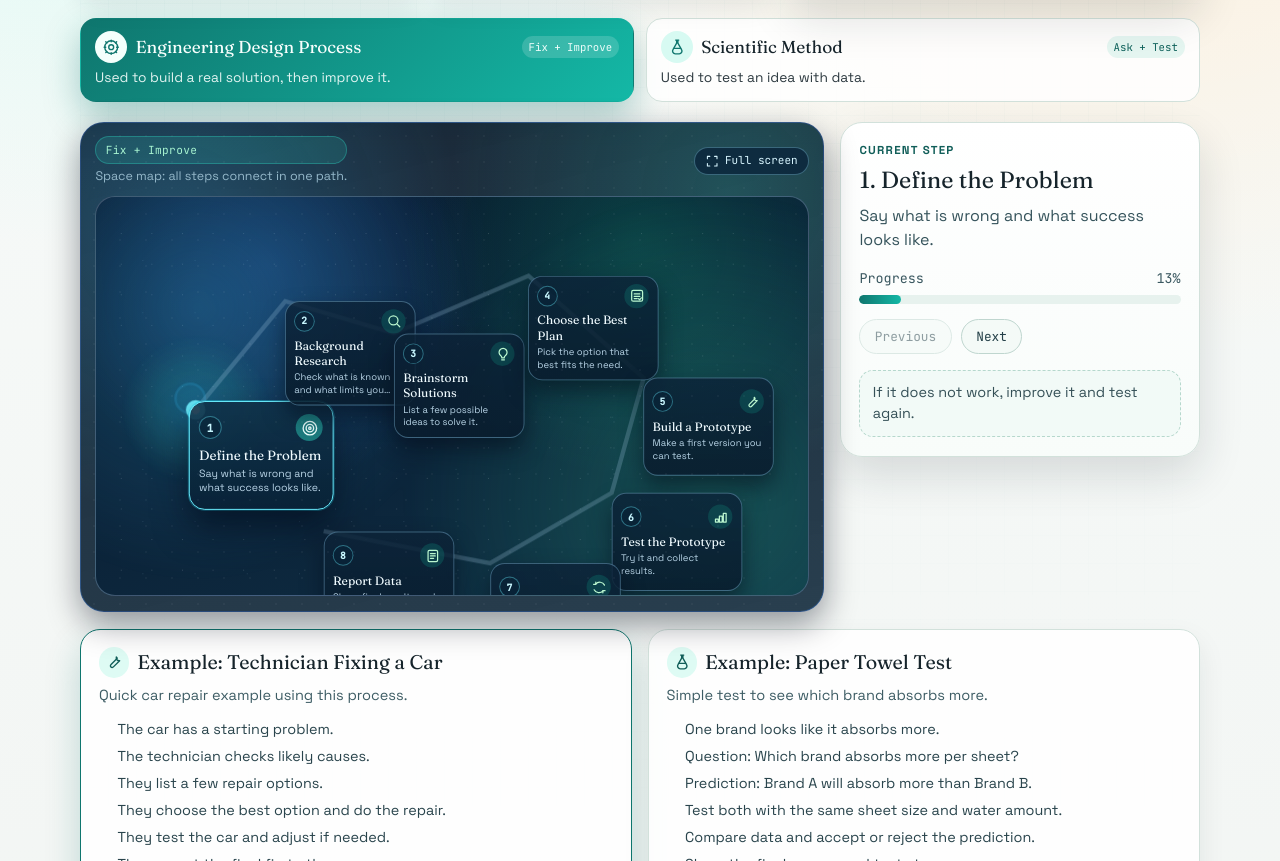
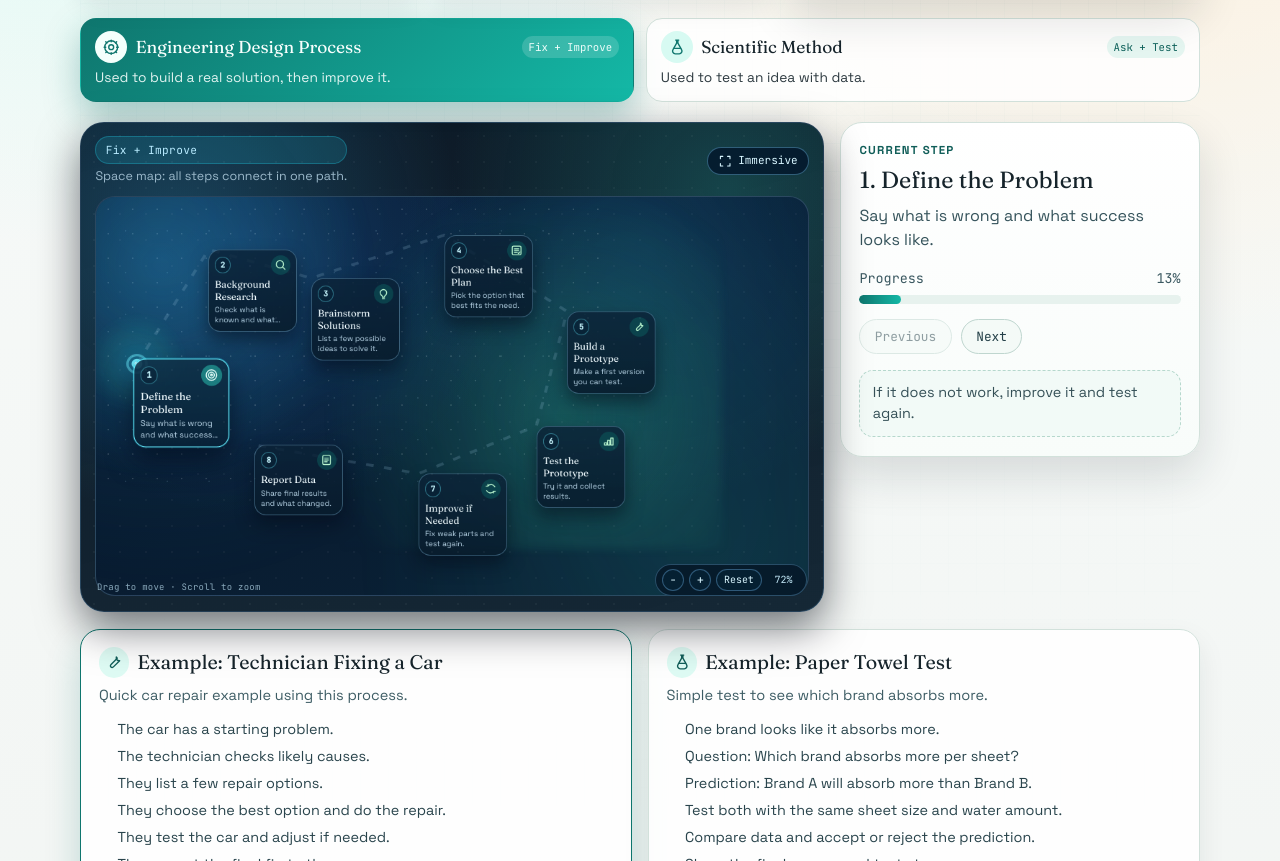
Before and after one commit to rozecash/SNC1W-site-builder, a Next.js app: page / in a window 1280 px wide. Shown: the part 417-1278 px from the top of the page. Built offline with nearby package versions, Linux system fonts and the light colour scheme.

Commit message:
Add immersive fullscreen map with drag and zoom controls

```diff
--- a/app/globals.css
+++ b/app/globals.css
@@ -397,7 +397,12 @@ button:focus-visible {
 .space-map-shell.is-fullscreen {
   position: fixed;
   inset: 0;
-  z-index: 110;
+  z-index: 180;
+  background: radial-gradient(
+    circle at 50% 22%,
+    rgba(4, 28, 45, 0.72) 0%,
+    rgba(0, 9, 19, 0.94) 70%
+  );
 }
 
 .space-diagram {
@@ -406,15 +411,11 @@ button:focus-visible {
   flex-direction: column;
   gap: 0.7rem;
   view-transition-name: space-map;
-  border: 1px solid rgba(59, 130, 246, 0.32);
+  border: 1px solid rgba(86, 144, 195, 0.28);
   border-radius: 24px;
   padding: 0.85rem 0.9rem 0.95rem;
-  background: linear-gradient(
-    165deg,
-    rgba(7, 24, 42, 0.9) 0%,
-    rgba(8, 35, 54, 0.85) 100%
-  );
-  box-shadow: 0 12px 32px rgba(3, 10, 24, 0.42);
+  background: linear-gradient(165deg, rgba(2, 16, 30, 0.95) 0%, rgba(3, 24, 39, 0.92) 100%);
+  box-shadow: 0 16px 42px rgba(1, 7, 17, 0.55);
   overflow: hidden;
   transition:
     border-radius 520ms cubic-bezier(0.22, 1, 0.36, 1),
@@ -427,7 +428,7 @@ button:focus-visible {
   min-height: 100%;
   border-radius: 0;
   border: none;
-  padding: 1rem 1.15rem 1.35rem;
+  padding: 1rem 1.2rem 1.15rem;
   box-shadow: none;
 }
 
@@ -457,13 +458,33 @@ button:focus-visible {
   width: 100%;
   aspect-ratio: 100 / 56;
   border-radius: 20px;
-  border: 1px solid rgba(149, 182, 209, 0.38);
+  border: 1px solid rgba(100, 140, 170, 0.36);
   background:
-    radial-gradient(circle at 24% 17%, rgba(59, 130, 246, 0.24) 0%, transparent 35%),
-    radial-gradient(circle at 76% 12%, rgba(16, 185, 129, 0.22) 0%, transparent 36%),
-    linear-gradient(160deg, #071527 0%, #0b2238 47%, #0f2f44 100%);
+    radial-gradient(circle at 22% 15%, rgba(44, 104, 196, 0.22) 0%, transparent 40%),
+    radial-gradient(circle at 78% 13%, rgba(25, 132, 140, 0.2) 0%, transparent 39%),
+    linear-gradient(160deg, #031021 0%, #081a2f 45%, #0b2337 100%);
   overflow: hidden;
   isolation: isolate;
+  cursor: grab;
+  touch-action: none;
+}
+
+.space-viewport.is-panning {
+  cursor: grabbing;
+}
+
+.space-viewport::before {
+  content: "";
+  position: absolute;
+  inset: -35%;
+  background:
+    radial-gradient(circle at 28% 24%, rgba(56, 189, 248, 0.22) 0%, transparent 35%),
+    radial-gradient(circle at 72% 74%, rgba(45, 212, 191, 0.17) 0%, transparent 33%),
+    radial-gradient(circle at 65% 28%, rgba(59, 130, 246, 0.16) 0%, transparent 36%);
+  filter: blur(34px);
+  animation: space-color-shift 16s ease-in-out infinite alternate;
+  pointer-events: none;
+  z-index: 0;
 }
 
 .space-map-shell.is-fullscreen .space-viewport {
@@ -477,16 +498,17 @@ button:focus-visible {
   position: relative;
   width: 100%;
   height: 100%;
-  --map-scale: 0.9;
-  transform-origin: var(--focus-x) var(--focus-y);
-  transform: scale(var(--map-scale));
+  --map-scale: 0.72;
+  --map-translate-x: 0px;
+  --map-translate-y: 0px;
+  transform-origin: 0 0;
+  transform: translate(var(--map-translate-x), var(--map-translate-y))
+    scale(var(--map-scale));
   transition:
-    transform 760ms cubic-bezier(0.22, 1, 0.36, 1),
-    transform-origin 760ms cubic-bezier(0.22, 1, 0.36, 1);
-}
-
-.space-map-shell.is-fullscreen .space-canvas {
-  --map-scale: 1.02;
+    transform 340ms cubic-bezier(0.22, 1, 0.36, 1),
+    filter 280ms ease;
+  will-change: transform;
+  z-index: 1;
 }
 
 .space-canvas::before {
@@ -515,12 +537,12 @@ button:focus-visible {
     radial-gradient(circle at 79% 68%, rgba(52, 211, 153, 0.24) 0%, transparent 37%);
   filter: blur(6px);
   pointer-events: none;
-  animation: nebula-drift 9s ease-in-out infinite alternate;
+  animation: nebula-drift 14s ease-in-out infinite alternate;
 }
 
 .space-focus {
   position: absolute;
-  width: 10.5rem;
+  width: 9rem;
   aspect-ratio: 1 / 1;
   border-radius: 999px;
   transform: translate(-50%, -50%);
@@ -548,35 +570,35 @@ button:focus-visible {
 
 .space-link-base {
   fill: none;
-  stroke: rgba(170, 209, 232, 0.24);
-  stroke-width: 0.68;
+  stroke: rgba(159, 201, 225, 0.2);
+  stroke-width: 0.6;
+  stroke-dasharray: 0.8 1.1;
 }
 
 .space-link-progress {
   fill: none;
   stroke: url(#spaceLinkGradient);
-  stroke-width: 0.82;
+  stroke-width: 0.9;
   stroke-linecap: round;
   stroke-linejoin: round;
   transition: stroke-dasharray 620ms cubic-bezier(0.22, 1, 0.36, 1);
-  filter: drop-shadow(0 0 6px rgba(34, 211, 238, 0.54));
+  filter: drop-shadow(0 0 5px rgba(34, 211, 238, 0.46));
 }
 
 .space-tracker-dot {
-  fill: #ffffff;
-  stroke: #67e8f9;
-  stroke-width: 0.85;
-  filter: drop-shadow(0 0 5px rgba(103, 232, 249, 0.74));
+  fill: #e9fbff;
+  stroke: #6ee7f9;
+  stroke-width: 0.6;
+  filter: drop-shadow(0 0 4px rgba(103, 232, 249, 0.5));
   transition:
     cx 460ms cubic-bezier(0.22, 1, 0.36, 1),
     cy 460ms cubic-bezier(0.22, 1, 0.36, 1);
 }
 
-.space-tracker-pulse {
-  fill: rgba(56, 189, 248, 0.16);
-  stroke: rgba(56, 189, 248, 0.44);
-  stroke-width: 0.42;
-  animation: tracker-pulse 1.9s ease-in-out infinite;
+.space-tracker-ring {
+  fill: rgba(56, 189, 248, 0.08);
+  stroke: rgba(103, 232, 249, 0.5);
+  stroke-width: 0.5;
   transition:
     cx 460ms cubic-bezier(0.22, 1, 0.36, 1),
     cy 460ms cubic-bezier(0.22, 1, 0.36, 1);
@@ -599,8 +621,8 @@ button:focus-visible {
 }
 
 .space-node {
-  width: clamp(7.4rem, 11.3vw, 10rem);
-  min-height: 6.8rem;
+  width: clamp(6.3rem, 9.6vw, 8.2rem);
+  min-height: 5.8rem;
   border: 1px solid rgba(121, 175, 208, 0.46);
   background: linear-gradient(
     180deg,
@@ -609,7 +631,7 @@ button:focus-visible {
   );
   color: #ebf8ff;
   border-radius: 16px;
-  padding: 0.48rem 0.58rem 0.58rem;
+  padding: 0.42rem 0.5rem 0.5rem;
   text-align: left;
   cursor: pointer;
   box-shadow: 0 12px 24px rgba(3, 10, 24, 0.5);
@@ -625,7 +647,7 @@ button:focus-visible {
 }
 
 .space-node.active {
-  transform: translateY(-4px) scale(1.11);
+  transform: translateY(-3px) scale(1.08);
   border-color: #67e8f9;
   box-shadow:
     0 18px 34px rgba(2, 8, 24, 0.6),
@@ -638,8 +660,8 @@ button:focus-visible {
 }
 
 .space-map-shell.is-fullscreen .space-node {
-  width: clamp(9rem, 13vw, 13rem);
-  min-height: clamp(7.2rem, 11vh, 9.5rem);
+  width: clamp(7.3rem, 11vw, 9.2rem);
+  min-height: clamp(6.1rem, 8vh, 7.9rem);
 }
 
 .space-node.done {
@@ -720,9 +742,9 @@ button:focus-visible {
   display: inline-flex;
   align-items: center;
   border-radius: 999px;
-  background: rgba(45, 212, 191, 0.16);
-  color: #a7f3d0;
-  border: 1px solid rgba(45, 212, 191, 0.35);
+  background: rgba(34, 211, 238, 0.14);
+  color: #b8ebff;
+  border: 1px solid rgba(34, 211, 238, 0.28);
   font-family: var(--font-jet-mono), monospace;
   font-size: 0.7rem;
   letter-spacing: 0.03em;
@@ -731,16 +753,16 @@ button:focus-visible {
 
 .diagram-label p {
   margin: 0;
-  color: #95b8ca;
+  color: #9cb9cb;
   font-size: 0.78rem;
   line-height: 1.35;
 }
 
 .map-mode-btn {
-  border: 1px solid rgba(125, 196, 216, 0.4);
+  border: 1px solid rgba(104, 177, 216, 0.44);
   border-radius: 999px;
   padding: 0.35rem 0.62rem;
-  background: rgba(10, 37, 59, 0.8);
+  background: rgba(6, 28, 47, 0.92);
   color: #d8f6ff;
   display: inline-flex;
   align-items: center;
@@ -759,7 +781,69 @@ button:focus-visible {
 .map-mode-btn:hover {
   transform: translateY(-2px);
   border-color: rgba(103, 232, 249, 0.62);
-  background: rgba(11, 47, 73, 0.92);
+  background: rgba(8, 39, 63, 0.96);
+}
+
+.map-controls {
+  position: absolute;
+  right: 1rem;
+  bottom: 0.94rem;
+  z-index: 5;
+  display: inline-flex;
+  align-items: center;
+  gap: 0.32rem;
+  padding: 0.24rem 0.36rem;
+  border-radius: 999px;
+  border: 1px solid rgba(103, 168, 214, 0.35);
+  background: rgba(5, 23, 38, 0.82);
+  backdrop-filter: blur(6px);
+}
+
+.map-mini-btn {
+  border: 1px solid rgba(103, 168, 214, 0.42);
+  border-radius: 999px;
+  background: rgba(6, 33, 53, 0.88);
+  color: #d9f6ff;
+  width: 1.38rem;
+  height: 1.38rem;
+  display: grid;
+  place-items: center;
+  font-family: var(--font-jet-mono), monospace;
+  font-size: 0.75rem;
+  line-height: 1;
+  cursor: pointer;
+}
+
+.map-mini-btn.reset {
+  width: auto;
+  min-width: 2.5rem;
+  padding: 0 0.42rem;
+  font-size: 0.62rem;
+}
+
+.map-mini-btn:hover {
+  border-color: rgba(103, 232, 249, 0.7);
+}
+
+.map-zoom-readout {
+  color: #c3e8f8;
+  font-family: var(--font-jet-mono), monospace;
+  font-size: 0.62rem;
+  min-width: 2.1rem;
+  text-align: center;
+}
+
+.map-hint {
+  position: absolute;
+  left: 1rem;
+  bottom: 1rem;
+  margin: 0;
+  color: #8aa9bb;
+  font-family: var(--font-jet-mono), monospace;
+  font-size: 0.56rem;
+  letter-spacing: 0.03em;
+  z-index: 5;
+  pointer-events: none;
 }
 
 .mode-icon {
@@ -1068,15 +1152,14 @@ button:focus-visible {
   }
 }
 
-@keyframes tracker-pulse {
-  0%,
+@keyframes space-color-shift {
+  0% {
+    transform: translate3d(-3%, -1%, 0) scale(1);
+    opacity: 0.82;
+  }
   100% {
-    opacity: 0.42;
-    transform: scale(0.94);
-  }
-  50% {
-    opacity: 0.9;
-    transform: scale(1.1);
+    transform: translate3d(2%, 2%, 0) scale(1.08);
+    opacity: 0.6;
   }
 }
 
@@ -1115,33 +1198,56 @@ button:focus-visible {
     display: none;
   }
 
-  .space-canvas {
-    --map-scale: 0.9;
-  }
-
   .space-focus {
-    width: 8.9rem;
+    width: 6.8rem;
   }
 
   .space-node {
-    width: clamp(5.3rem, 20vw, 6.6rem);
-    min-height: 4.9rem;
-    padding: 0.34rem 0.38rem 0.42rem;
+    width: clamp(5.2rem, 20vw, 6rem);
+    min-height: 4.6rem;
+    padding: 0.3rem 0.34rem 0.38rem;
   }
 
   .space-map-shell.is-fullscreen .space-node {
-    width: clamp(6.9rem, 19vw, 8.2rem);
-    min-height: 5.8rem;
+    width: clamp(6.2rem, 19vw, 7.4rem);
+    min-height: 5.1rem;
   }
 
   .space-node h3 {
-    font-size: 0.69rem;
+    font-size: 0.66rem;
   }
 
   .space-node p {
-    font-size: 0.58rem;
+    font-size: 0.54rem;
     -webkit-line-clamp: 1;
     line-clamp: 1;
+  }
+
+  .map-controls {
+    right: 0.62rem;
+    bottom: 0.62rem;
+    gap: 0.22rem;
+    padding: 0.18rem 0.24rem;
+  }
+
+  .map-mini-btn {
+    width: 1.24rem;
+    height: 1.24rem;
+    font-size: 0.68rem;
+  }
+
+  .map-mini-btn.reset {
+    min-width: 2.05rem;
+    font-size: 0.57rem;
+  }
+
+  .map-zoom-readout {
+    min-width: 1.8rem;
+    font-size: 0.55rem;
+  }
+
+  .map-hint {
+    display: none;
   }
 
   .examples {
--- a/app/page.tsx
+++ b/app/page.tsx
@@ -1,7 +1,12 @@
 "use client";
 
-import { useEffect, useState } from "react";
-import type { CSSProperties, ReactNode } from "react";
+import { useEffect, useRef, useState } from "react";
+import type {
+  CSSProperties,
+  PointerEvent as ReactPointerEvent,
+  ReactNode,
+  WheelEvent as ReactWheelEvent,
+} from "react";
 
 type ProcessId = "engineering" | "scientific";
 type IconName =
@@ -176,6 +181,13 @@ const processData: Record<ProcessId, ProcessContent> = {
 };
 
 const processOrder: ProcessId[] = ["engineering", "scientific"];
+const MIN_MAP_ZOOM = 0.58;
+const MAX_MAP_ZOOM = 1.36;
+const INITIAL_MAP_ZOOM = 0.72;
+const ZOOM_STEP = 0.1;
+
+const clampValue = (value: number, min: number, max: number) =>
+  Math.min(max, Math.max(min, value));
 
 function Icon({ name }: { name: IconName }) {
   const sharedProps = {
@@ -321,31 +333,33 @@ export default function Home() {
   const [activeProcess, setActiveProcess] = useState<ProcessId>("engineering");
   const [activeStep, setActiveStep] = useState(0);
   const [isMapExpanded, setIsMapExpanded] = useState(false);
+  const [isBrowserFullscreen, setIsBrowserFullscreen] = useState(false);
+  const [mapZoom, setMapZoom] = useState(INITIAL_MAP_ZOOM);
+  const [mapPan, setMapPan] = useState({ x: 0, y: 0 });
+  const [isPanning, setIsPanning] = useState(false);
+  const viewportRef = useRef<HTMLDivElement | null>(null);
+  const mapShellRef = useRef<HTMLDivElement | null>(null);
+  const panStartRef = useRef<{
+    pointerId: number;
+    startX: number;
+    startY: number;
+    startPanX: number;
+    startPanY: number;
+  } | null>(null);
 
   const currentProcess = processData[activeProcess];
   const step = currentProcess.steps[activeStep];
-  const mapHeight = 56;
-  const normalPoints = [
-    { x: 14, y: 30 },
-    { x: 28, y: 13 },
-    { x: 45, y: 18 },
-    { x: 66, y: 9 },
-    { x: 84, y: 25 },
-    { x: 79, y: 43 },
-    { x: 60, y: 54 },
-    { x: 34, y: 49 },
+  const mapHeight = 60;
+  const diagramPoints = [
+    { x: 8, y: 35 },
+    { x: 22, y: 11 },
+    { x: 42, y: 17 },
+    { x: 68, y: 8 },
+    { x: 92, y: 24 },
+    { x: 86, y: 48 },
+    { x: 63, y: 58 },
+    { x: 31, y: 52 },
   ] as const;
-  const expandedPoints = [
-    { x: 11, y: 31 },
-    { x: 24, y: 11 },
-    { x: 42, y: 16 },
-    { x: 65, y: 7 },
-    { x: 89, y: 23 },
-    { x: 83, y: 44 },
-    { x: 62, y: 55 },
-    { x: 31, y: 50 },
-  ] as const;
-  const diagramPoints = isMapExpanded ? expandedPoints : normalPoints;
   const getTopPercent = (y: number) => (y / mapHeight) * 100;
   const spacePath = diagramPoints
     .map((point, index) =>
@@ -360,23 +374,159 @@ export default function Home() {
       ? (activeStep / (currentProcess.steps.length - 1)) * 100
       : 0;
   const trackerPoint = diagramPoints[activeStep] ?? diagramPoints[0];
-  const mapFocus = {
-    "--focus-x": `${trackerPoint.x}%`,
-    "--focus-y": `${getTopPercent(trackerPoint.y)}%`,
+  const mapTransformStyle = {
+    "--map-translate-x": `${mapPan.x}px`,
+    "--map-translate-y": `${mapPan.y}px`,
+    "--map-scale": `${mapZoom}`,
   } as CSSProperties;
+
+  const clampPanToViewport = (
+    nextPan: { x: number; y: number },
+    zoomValue: number,
+  ) => {
+    const viewport = viewportRef.current;
+    if (!viewport) {
+      return nextPan;
+    }
+    const width = viewport.clientWidth;
+    const height = viewport.clientHeight;
+    const limitX = Math.max(74, width * (zoomValue > 1 ? zoomValue - 0.08 : 0.2));
+    const limitY = Math.max(56, height * (zoomValue > 1 ? zoomValue - 0.08 : 0.2));
+
+    return {
+      x: clampValue(nextPan.x, -limitX, limitX),
+      y: clampValue(nextPan.y, -limitY, limitY),
+    };
+  };
+
+  const zoomAtPoint = (nextZoom: number, clientX: number, clientY: number) => {
+    const viewport = viewportRef.current;
+    if (!viewport) {
+      setMapZoom(nextZoom);
+      return;
+    }
+
+    const rect = viewport.getBoundingClientRect();
+    const localX = clientX - rect.left;
+    const localY = clientY - rect.top;
+    const worldX = (localX - mapPan.x) / mapZoom;
+    const worldY = (localY - mapPan.y) / mapZoom;
+    const rawPan = {
+      x: localX - worldX * nextZoom,
+      y: localY - worldY * nextZoom,
+    };
+
+    setMapZoom(nextZoom);
+    setMapPan(clampPanToViewport(rawPan, nextZoom));
+  };
+
+  const resetMapView = () => {
+    setMapZoom(INITIAL_MAP_ZOOM);
+    setMapPan({ x: 0, y: 0 });
+  };
+
+  const zoomByButton = (direction: -1 | 1) => {
+    const viewport = viewportRef.current;
+    if (!viewport) {
+      return;
+    }
+    const rect = viewport.getBoundingClientRect();
+    const targetZoom = clampValue(
+      mapZoom + direction * ZOOM_STEP,
+      MIN_MAP_ZOOM,
+      MAX_MAP_ZOOM,
+    );
+    zoomAtPoint(targetZoom, rect.left + rect.width / 2, rect.top + rect.height / 2);
+  };
+
+  const handleMapWheel = (event: ReactWheelEvent<HTMLDivElement>) => {
+    event.preventDefault();
+    const targetZoom = clampValue(
+      mapZoom + -event.deltaY * 0.0011,
+      MIN_MAP_ZOOM,
+      MAX_MAP_ZOOM,
+    );
+    zoomAtPoint(targetZoom, event.clientX, event.clientY);
+  };
+
+  const stopPanning = (pointerId?: number) => {
+    const viewport = viewportRef.current;
+    if (
+      viewport &&
+      typeof pointerId === "number" &&
+      viewport.hasPointerCapture(pointerId)
+    ) {
+      viewport.releasePointerCapture(pointerId);
+    }
+    panStartRef.current = null;
+    setIsPanning(false);
+  };
+
+  const handleMapPointerDown = (event: ReactPointerEvent<HTMLDivElement>) => {
+    if (event.pointerType === "mouse" && event.button !== 0) {
+      return;
+    }
+    const viewport = viewportRef.current;
+    if (!viewport) {
+      return;
+    }
+    panStartRef.current = {
+      pointerId: event.pointerId,
+      startX: event.clientX,
+      startY: event.clientY,
+      startPanX: mapPan.x,
+      startPanY: mapPan.y,
+    };
+    viewport.setPointerCapture(event.pointerId);
+    setIsPanning(true);
+  };
+
+  const handleMapPointerMove = (event: ReactPointerEvent<HTMLDivElement>) => {
+    const panSession = panStartRef.current;
+    if (!panSession || panSession.pointerId !== event.pointerId) {
+      return;
+    }
+    const rawPan = {
+      x: panSession.startPanX + (event.clientX - panSession.startX),
+      y: panSession.startPanY + (event.clientY - panSession.startY),
+    };
+    setMapPan(clampPanToViewport(rawPan, mapZoom));
+  };
+
+  const handleMapPointerUp = (event: ReactPointerEvent<HTMLDivElement>) => {
+    if (panStartRef.current?.pointerId !== event.pointerId) {
+      return;
+    }
+    stopPanning(event.pointerId);
+  };
 
   useEffect(() => {
     const previousOverflow = document.body.style.overflow;
-    if (isMapExpanded) {
+    if (isMapExpanded || isBrowserFullscreen) {
       document.body.style.overflow = "hidden";
     }
     return () => {
       document.body.style.overflow = previousOverflow;
     };
-  }, [isMapExpanded]);
+  }, [isMapExpanded, isBrowserFullscreen]);
 
   useEffect(() => {
-    if (!isMapExpanded) {
+    const onFullscreenChange = () => {
+      const isFullscreen = document.fullscreenElement === mapShellRef.current;
+      setIsBrowserFullscreen(isFullscreen);
+      if (!isFullscreen) {
+        setIsMapExpanded(false);
+      } else {
+        setIsMapExpanded(true);
+      }
+    };
+    document.addEventListener("fullscreenchange", onFullscreenChange);
+    return () =>
+      document.removeEventListener("fullscreenchange", onFullscreenChange);
+  }, []);
+
+  useEffect(() => {
+    if (!isMapExpanded || isBrowserFullscreen) {
       return;
     }
     const onKeyDown = (event: KeyboardEvent) => {
@@ -386,11 +536,12 @@ export default function Home() {
     };
     window.addEventListener("keydown", onKeyDown);
     return () => window.removeEventListener("keydown", onKeyDown);
-  }, [isMapExpanded]);
+  }, [isMapExpanded, isBrowserFullscreen]);
 
   const handleProcessSelect = (nextProcess: ProcessId) => {
     setActiveProcess(nextProcess);
     setActiveStep(0);
+    resetMapView();
   };
 
   const setMapExpandedWithTransition = (nextState: boolean) => {
@@ -406,8 +557,31 @@ export default function Home() {
     setIsMapExpanded(nextState);
   };
 
-  const toggleMapExpanded = () => {
-    setMapExpandedWithTransition(!isMapExpanded);
+  const closeMap = async () => {
+    if (document.fullscreenElement) {
+      await document.exitFullscreen();
+      return;
+    }
+    setMapExpandedWithTransition(false);
+  };
+
+  const toggleImmersiveFullscreen = async () => {
+    const mapShell = mapShellRef.current;
+    if (!mapShell) {
+      return;
+    }
+    if (document.fullscreenElement === mapShell) {
+      await document.exitFullscreen();
+      return;
+    }
+    setMapExpandedWithTransition(true);
+    if (mapShell.requestFullscreen) {
+      try {
+        await mapShell.requestFullscreen();
+      } catch {
+        setIsBrowserFullscreen(false);
+      }
+    }
   };
 
   const moveStep = (direction: -1 | 1) => {
@@ -503,12 +677,17 @@ export default function Home() {
         <button
           type="button"
           className={`space-backdrop ${isMapExpanded ? "active" : ""}`}
-          onClick={() => setMapExpandedWithTransition(false)}
+          onClick={() => {
+            void closeMap();
+          }}
           aria-label="Close full screen map"
           tabIndex={isMapExpanded ? 0 : -1}
         />
 
-        <div className={`space-map-shell ${isMapExpanded ? "is-fullscreen" : ""}`}>
+        <div
+          ref={mapShellRef}
+          className={`space-map-shell ${isMapExpanded ? "is-fullscreen" : ""}`}
+        >
           <div className={`space-diagram ${isMapExpanded ? "is-fullscreen" : ""}`}>
             <div className="diagram-label">
               <div className="diagram-label-group">
@@ -518,11 +697,13 @@ export default function Home() {
               <button
                 type="button"
                 className="map-mode-btn"
-                onClick={toggleMapExpanded}
+                onClick={() => {
+                  void toggleImmersiveFullscreen();
+                }}
                 aria-label={
-                  isMapExpanded
+                  isBrowserFullscreen
                     ? "Exit full screen space map"
-                    : "Open full screen space map"
+                    : "Open immersive full screen map"
                 }
               >
                 <svg
@@ -531,7 +712,7 @@ export default function Home() {
                   aria-hidden="true"
                   focusable="false"
                 >
-                  {isMapExpanded ? (
+                  {isBrowserFullscreen ? (
                     <path
                       d="M10 4H4v6M14 4h6v6M10 20H4v-6M14 20h6v-6"
                       fill="none"
@@ -551,11 +732,20 @@ export default function Home() {
                     />
                   )}
                 </svg>
-                <span>{isMapExpanded ? "Exit full screen" : "Full screen"}</span>
+                <span>{isBrowserFullscreen ? "Exit immersive" : "Immersive"}</span>
               </button>
             </div>
-            <div className="space-viewport">
-              <div className="space-canvas" style={mapFocus}>
+            <div
+              ref={viewportRef}
+              className={`space-viewport ${isPanning ? "is-panning" : ""}`}
+              onWheel={handleMapWheel}
+              onPointerDown={handleMapPointerDown}
+              onPointerMove={handleMapPointerMove}
+              onPointerUp={handleMapPointerUp}
+              onPointerCancel={handleMapPointerUp}
+              onPointerLeave={handleMapPointerUp}
+            >
+              <div className="space-canvas" style={mapTransformStyle}>
                 <span
                   className="space-focus"
                   style={{
@@ -565,7 +755,7 @@ export default function Home() {
                 />
                 <svg
                   className="space-links"
-                  viewBox="0 0 100 56"
+                  viewBox="0 0 100 60"
                   preserveAspectRatio="none"
                   aria-hidden="true"
                 >
@@ -584,16 +774,16 @@ export default function Home() {
                     style={{ strokeDasharray: `${lineProgress} 100` }}
                   />
                   <circle
-                    className="space-tracker-pulse"
+                    className="space-tracker-ring"
                     cx={trackerPoint.x}
                     cy={trackerPoint.y}
-                    r="2.45"
+                    r="1.85"
                   />
                   <circle
                     className="space-tracker-dot"
                     cx={trackerPoint.x}
                     cy={trackerPoint.y}
-                    r="1.1"
+                    r="0.76"
                   />
                 </svg>
                 <ol className="space-nodes">
@@ -633,6 +823,34 @@ export default function Home() {
                 </ol>
               </div>
             </div>
+            <div className="map-controls" role="group" aria-label="Map zoom controls">
+              <button
+                type="button"
+                className="map-mini-btn"
+                onClick={() => zoomByButton(-1)}
+                aria-label="Zoom out"
+              >
+                -
+              </button>
+              <button
+                type="button"
+                className="map-mini-btn"
+                onClick={() => zoomByButton(1)}
+                aria-label="Zoom in"
+              >
+                +
+              </button>
+              <button
+                type="button"
+                className="map-mini-btn reset"
+                onClick={resetMapView}
+                aria-label="Reset map view"
+              >
+                Reset
+              </button>
+              <span className="map-zoom-readout">{Math.round(mapZoom * 100)}%</span>
+            </div>
+            <p className="map-hint">Drag to move · Scroll to zoom</p>
           </div>
         </div>
 
```
